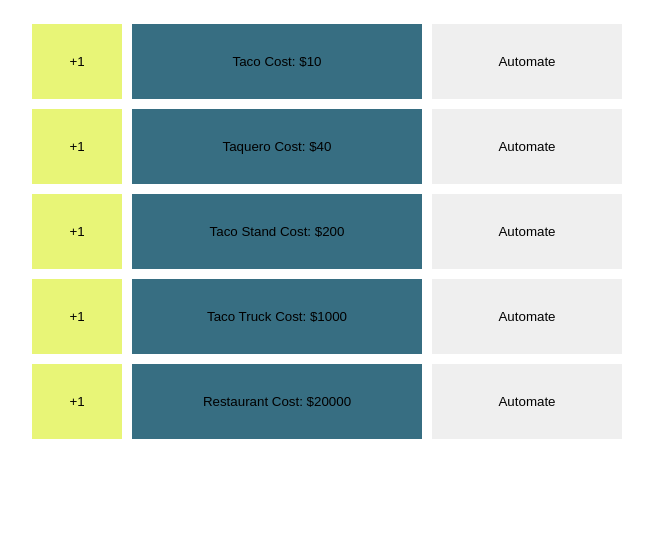
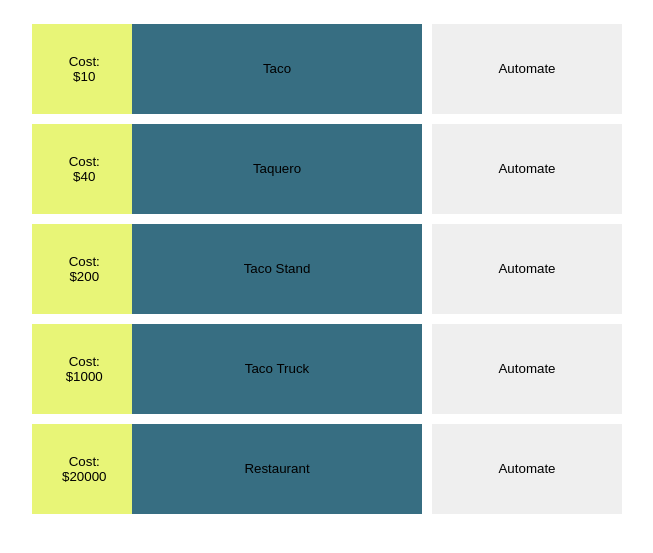
Before and after one commit to johnpaulkiser/Clicker, a plain HTML site: page index.html in a window 1280 px wide. Shown: the part 61-614 px from the top of the page, without its empty margins (313-966 px from the left). Drawn offline with Linux system fonts and the light colour scheme.

Commit message:
updated addOne cost

```diff
--- a/clicker.js
+++ b/clicker.js
@@ -1,9 +1,9 @@
 // *notes
-//
+//	Needs timers that disable buttons   -->auto
 //
 
 class Event {
-	constructor(duration, price, amount_profits, id){
+	constructor(duration, price, amount_profits, event_id, addOne_id){
 
 		this.duration = duration; 					//how long user has to wait between clicks
 		this.price = price;							//currently tracks the price of upgrade.
@@ -11,12 +11,15 @@ class Event {
 		this.original_profits = amount_profits;		//
 		this.num = 1;
 		this.is_auto = false;
-		this.id = id;
-		document.getElementById(this.id).innerHTML = "" +this.id + " Cost: $" + this.price;
+		this.event_id = event_id;
+		this.addOne_id = addOne_id;
+		document.getElementById(this.addOne_id).innerHTML = "Cost: $" + this.price;
+		document.getElementById(this.event_id).innerHTML = this.event_id;
 	}
 
 	clicked(){
 		wallet += this.amount_profits;
+		wallet = parseInt(wallet.toFixed(2));
 		document.getElementById("cash").innerHTML = "Current Balance: $" + wallet;
 	}
 
@@ -29,8 +32,10 @@ class Event {
 			wallet -= this.price;
 			this.num++;
 			this.price += 0.25 * this.price;
+			this.price = parseInt(this.price.toFixed(2));
 			this.amount_profits = this.original_profits * this.num;
-			document.getElementById(this.id).innerHTML = "(" + this.num +") "+this.id + "Cost: $" + this.price;
+			document.getElementById(this.addOne_id).innerHTML = "Cost: $" + this.price;
+			document.getElementById(this.event_id).innerHTML = "(" + this.num +") " + this.event_id;
 			document.getElementById("cash").innerHTML = "Current Balance: $" + wallet;
 
 		}
@@ -41,8 +46,8 @@ class Event {
 
 let wallet = 0.00;
 
-var taco = new Event(0, 10, 1, "Taco");
-var taquero = new Event(3, 40, 50, "Taquero");
-var taco_stand = new Event(5, 200, 300, "Taco Stand");
-var taco_truck = new Event(10, 1000, 1250, "Taco Truck");
-var restaurant = new Event(25, 20000, 4000, "Restaurant");
+var taco = new Event(0, 10, 1, "Taco", "taco1");
+var taquero = new Event(3, 40, 50, "Taquero", "taco2");
+var taco_stand = new Event(5, 200, 300, "Taco Stand", "taco3");
+var taco_truck = new Event(10, 1000, 1250, "Taco Truck", "taco4");
+var restaurant = new Event(25, 20000, 4000, "Restaurant", "taco5");
--- a/index.html
+++ b/index.html
@@ -8,11 +8,11 @@
 		<h1 id="cash">Current Balance: $0.00</h1>
 		<div class="grid">
 			<div class="plus_one">
-				<button type="button" onClick="taco.addOne()">+1</button>
-				<button type="button" onClick="taquero.addOne()">+1</button>
-				<button type="button" onClick="taco_stand.addOne()">+1</button>
-				<button type="button" onClick="taco_truck.addOne()">+1</button>
-				<button type="button" onClick="restaurant.addOne()">+1</button>
+				<button type="button" onClick="taco.addOne()" id="taco1">+1</button>
+				<button type="button" onClick="taquero.addOne()" id="taco2">+1</button>
+				<button type="button" onClick="taco_stand.addOne()" id="taco3">+1</button>
+				<button type="button" onClick="taco_truck.addOne()" id="taco4">+1</button>
+				<button type="button" onClick="restaurant.addOne()" id="taco5">+1</button>
 			</div>
 			<div class="events">
 				<button type="button" onClick="taco.clicked()" id="Taco"></button>
```
